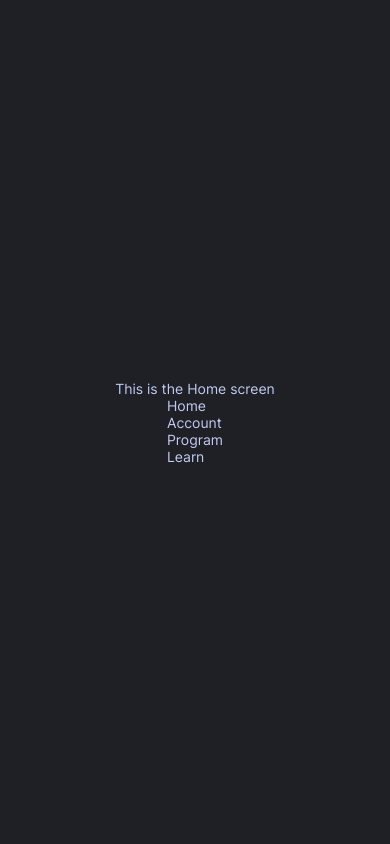
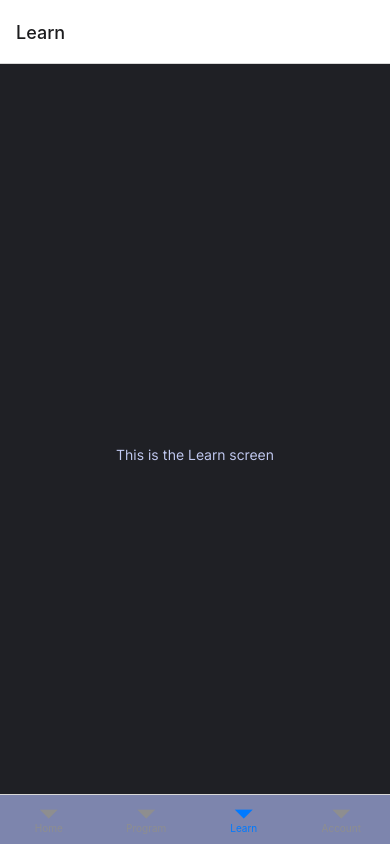
Before and after one commit to st20179232/HypertrophyCoachingApp, a React Native app: screen /Learn in a window 390 px wide. Built offline with nearby package versions, Linux system fonts and the light colour scheme.

Commit message:
created functional navbar

```diff
--- a/App.js
+++ b/App.js
@@ -1,7 +1,8 @@
 import React, { useState, useEffect } from 'react';
 import * as SplashScreen from 'expo-splash-screen';
-import Home from './screens/Home';
 import * as Font from 'expo-font';
+import { NavigationContainer } from '@react-navigation/native';
+import NavBar from './screens/navbar';
 
 const fetchFonts = () => {
   return Font.loadAsync({
@@ -24,5 +25,9 @@ export default function App() {
     return null;
   }
 
-  return <Home />;
+  return (
+    <NavigationContainer>
+      <NavBar />
+    </NavigationContainer>
+  );
 }
--- a/package.json
+++ b/package.json
@@ -9,12 +9,14 @@
     "web": "expo start --web"
   },
   "dependencies": {
+    "@react-navigation/bottom-tabs": "^6.5.11",
+    "@react-navigation/native": "^6.1.9",
     "expo": "^50.0.3",
     "expo-app-loading": "^2.1.1",
+    "expo-splash-screen": "~0.26.4",
     "expo-status-bar": "~1.11.1",
     "react": "18.2.0",
-    "react-native": "^0.73.2",
-    "expo-splash-screen": "~0.26.4"
+    "react-native": "^0.73.2"
   },
   "devDependencies": {
     "@babel/core": "^7.20.0"
--- a/screens/Account.js
+++ b/screens/Account.js
@@ -5,7 +5,7 @@ import styles from './styles';
 export default function Account() {
   return (
     <View style={styles.container}>
-      <Text>This is the Account screen</Text>
+      <Text style={styles.defaultFont}>This is the Account screen</Text>
     </View>
   );
 }
--- a/screens/Home.js
+++ b/screens/Home.js
@@ -1,13 +1,12 @@
 import React from "react";
 import { View, Text } from "react-native";
 import styles from "./styles";
-import NavBar from "./navbar";
+import { NavigationContainer } from "@react-navigation/native";
 
 export default function App() {
   return (
     <View style={styles.container}>
       <Text style={styles.defaultFont}>This is the Home screen</Text>
-      <NavBar />
     </View>
   );
 }
--- a/screens/Learn.js
+++ b/screens/Learn.js
@@ -5,7 +5,7 @@ import styles from './styles';
 export default function Learn() {
   return (
     <View style={styles.container}>
-      <Text>This is the Learn screen</Text>
+      <Text style={styles.defaultFont}>This is the Learn screen</Text>
     </View>
   );
 }
--- a/screens/Program.js
+++ b/screens/Program.js
@@ -5,7 +5,7 @@ import styles from './styles';
 export default function Program() {
   return (
     <View style={styles.container}>
-      <Text>This is the Program screen</Text>
+      <Text style={styles.defaultFont}>This is the Program screen</Text>
     </View>
   );
 }
--- a/screens/navbar.js
+++ b/screens/navbar.js
@@ -1,14 +1,32 @@
 import React from 'react';
-import { View, Text } from 'react-native';
-import styles from './styles';
+import { createBottomTabNavigator } from '@react-navigation/bottom-tabs';
+import Home from './Home';
+import Program from './Program';
+import Learn from './Learn';
+import Account from './Account';
+
+const Tab = createBottomTabNavigator();
 
 export default function NavBar() {
   return (
-    <View style={styles.navBar}>
-      <Text style={styles.defaultFont}>Home</Text>
-      <Text style={styles.defaultFont}>Account</Text>
-      <Text style={styles.defaultFont}>Program</Text>
-      <Text style={styles.defaultFont}>Learn</Text>
-    </View>
+    <Tab.Navigator
+      screenOptions={{
+        tabBarStyle: {
+          flexDirection: 'row',
+          justifyContent: 'space-around',
+          position: 'absolute',
+          bottom: 0,
+          width: '100%',
+          height: 50,
+          backgroundColor: '#7D85AD',
+          padding: 10,
+        },
+      }}
+    >
+      <Tab.Screen name="Home" component={Home} />
+      <Tab.Screen name="Program" component={Program} />
+      <Tab.Screen name="Learn" component={Learn} />
+      <Tab.Screen name="Account" component={Account} />
+    </Tab.Navigator>
   );
 }
```
Also changed, not shown: 1 other file (tests, documents, lock files or other folders).
